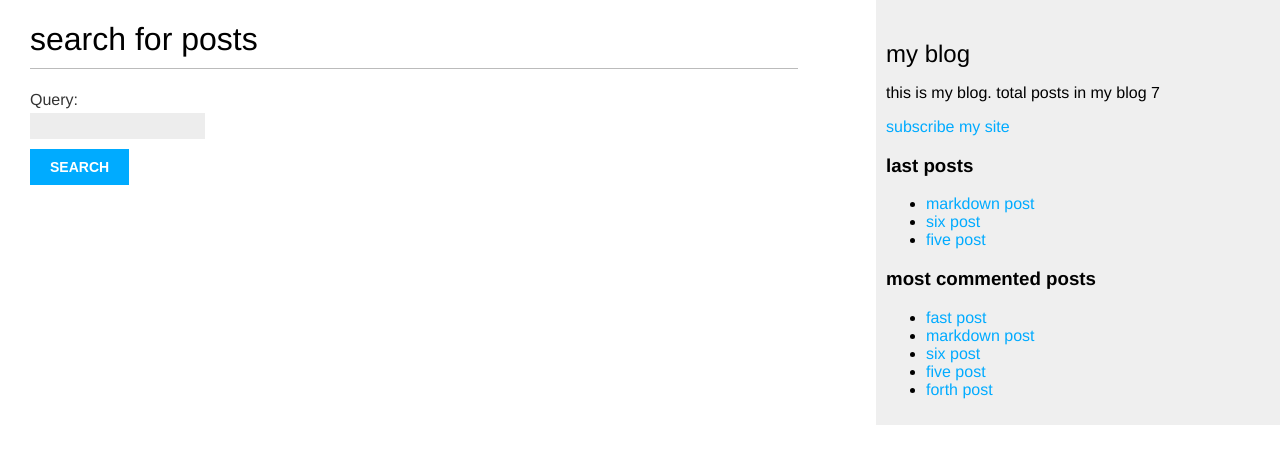
After one commit to Amdadur-Rahman/blog-site, a Django app: page /blog/search/ in a window 1280 px wide. The commit adds this page. Shown: the top 464 px of the page. Run offline with Django 5.2, Linux system fonts and the light colour scheme; data comes from the database, SQL or seed files in the repository; parts of the project's set-up code (start-up, migrations or seed data) failed here and were passed over.

Commit message:
add post search

```diff
--- a/blogpost/forms.py
+++ b/blogpost/forms.py
@@ -15,3 +15,6 @@ class CommentForm(forms.ModelForm):
     class Meta:
         model = Comment
         fields = ['name','email','body']
+
+class SearchForm(forms.Form):
+    query = forms.CharField()
--- a/blogpost/urls.py
+++ b/blogpost/urls.py
@@ -13,4 +13,5 @@ urlpatterns = [
     path('<int:post_id>/share/',views.post_share, name='post_share'),
     path('<int:post_id>/comment/',views.post_comment, name='post_comment'),
     path('feed/',LetestPostsFeed(), name='post_feed'),
+    path('search/',views.post_search, name='post_search'),
 ]
--- a/blogpost/views.py
+++ b/blogpost/views.py
@@ -1,11 +1,17 @@
 from django.shortcuts import render, get_object_or_404
 from .models import Post
-from .forms import EmailPostForm, CommentForm
+from .forms import EmailPostForm, CommentForm, SearchForm
 from django.core.paginator import Paginator, EmptyPage, PageNotAnInteger
 from django.core.mail import send_mail
 from django.views.decorators.http import require_POST
 from taggit.models import Tag
 from django.db.models import Count
+from django.contrib.postgres.search import TrigramSimilarity
+from django.contrib.postgres.search import (
+    SearchVector,
+    SearchQuery,
+    SearchRank
+)
 # Create your views here.
 
 def post_list(request,tag_slug=None):
@@ -108,3 +114,25 @@ def post_comment(request, post_id):
         'form':form,
         'comment':comment
     })
+
+def post_search(request):
+    form = SearchForm()
+    query = None
+    results = []
+
+    if 'query' in request.GET:
+        form = SearchForm(request.GET)
+        if form.is_valid():
+            query = form.cleaned_data['query']
+            results = (
+                Post.published.annotate(
+                    similarity=TrigramSimilarity('body', query)
+                ).filter(
+                    similarity__gt=0.1
+                    ).order_by('-similarity')
+            )
+    return render (request,'blog/post_search.html',{
+        'form':form,
+        'query':query,
+        'results':results
+    })
--- /dev/null
+++ b/templates/blog/post_search.html
@@ -0,0 +1,34 @@
+{% extends "common/base.html" %}
+{% load blog_tags %}
+
+{% block title %} post search {% endblock title %}
+
+{% block content %}
+
+{% if query %}
+<h1>post contining "{{query}}"</h1>
+<h3>
+    {% with results.count as total_results %}
+    Fund {{total_results}} result{{total_results|pluralize}}
+    {% endwith %}
+</h3>
+{% for post in results %}
+<h4>
+    <a href="{{post.get_absolute_url}}">{{post.title}}</a>
+</h4>
+{{post.body|markdown|truncatewords_html:12}}
+{% empty %}
+<p>thare no results for your query</p>
+{% endfor %}
+<p>
+    <a href="{% url 'blog:post_search' %}">search agin</a>
+</p>
+{% else %}
+<h1>search for posts</h1>
+<form method="get">
+    {{form.as_p}}
+    <input type="submit" value="search">
+</form>
+{% endif %}
+
+{% endblock content %}
--- a/templates/common/base.html
+++ b/templates/common/base.html
@@ -9,6 +9,8 @@
     <link rel="stylesheet" href="{% static 'css/style.css' %}">
 </head>
 <body>
+
+
    <div id="content">
       {% block content %}
       {% endblock content %}
```
Also changed, not shown: blogpost/migrations/0005_trigram_ext.py (added).
